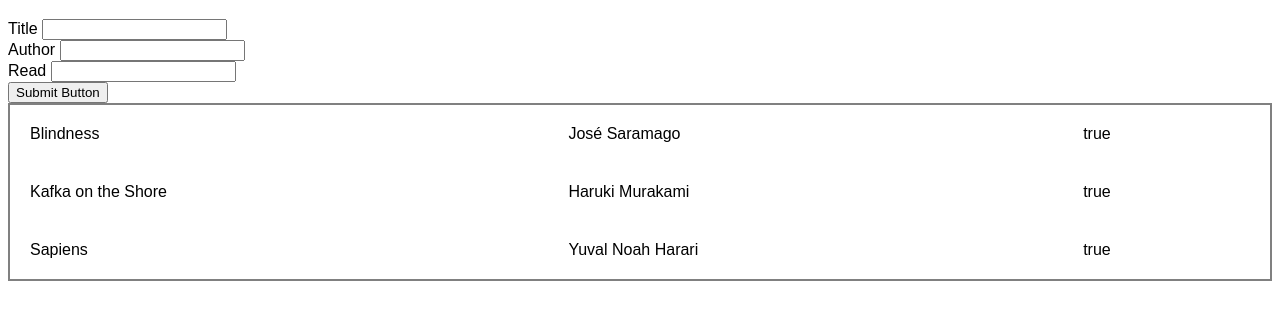
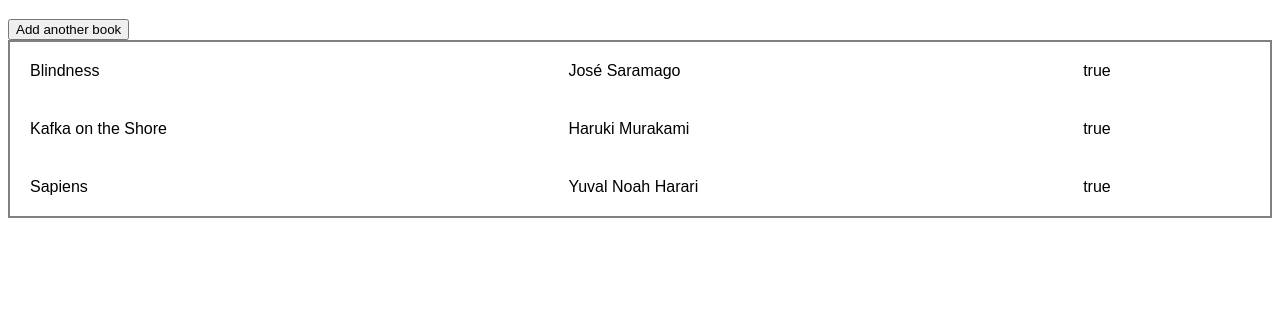
Before and after one commit to V-Ho/make-a-bibliotheque, a plain HTML site: page index.html in a window 1280 px wide. Shown: the part 61-380 px from the top of the page. Drawn offline with Linux system fonts and the light colour scheme.

Commit message:
use localStorage items to render table

```diff
--- a/index.html
+++ b/index.html
@@ -12,7 +12,7 @@
 
   <h1>Hello Library</h1>
 
-  <div class="form-row">
+  <div id="form" class="form-row" style="display: none">
     <label for="bookTitle">Title</label>
     <input id="bookTitle" name="bookTitle" type="text"/>
     <br />
@@ -22,8 +22,10 @@
     <label for="bookRead">Read</label>
     <input id="bookRead" name="bookRead" type="text" />
     <br />
-    <button name="Submit Book" value="Click" onClick="clicked()">Submit Button</button>
+    <button name="Submit Book" value="Click" onClick="submitBook()">Submit Button</button>
   </div>
+
+  <input type="button" id="addBookBtn" value="Add another book" onClick="showForm()" />
 
 </body>
 </html>
--- a/library.js
+++ b/library.js
@@ -31,23 +31,38 @@ const showForm = () => {
   hideBtn()
 }
 
-const clicked = () => {
+const submitBook = () => {
   addBookfromForm()
   renderTable()
-  // location.reload(true)
 }
 
 const hideBtn = () => {
   document.getElementById('addBookBtn').style.display = 'none'
 }
 
-function addBookfromForm () {
+
+// store book data in localStorage
+let booksArray
+const populateStorage = () => {
+  // setItem stores key with values in localStorage
+  localStorage.setItem('booksArray', JSON.stringify(myLibrary))
+
+  // if localStorage exists, store as booksArray otherwise store as array
+  booksArray = JSON.parse(localStorage.getItem('booksArray' || '[]'))
+}
+
+populateStorage()
+
+const addBookfromForm = () => {
   const newBook = new Book(
     document.getElementById('bookTitle').value,
     document.getElementById('bookAuthor').value,
     document.getElementById('bookRead').value
   )
-  myLibrary.push(newBook)
+
+  // update localStorage with new book entry
+  localStorage.setItem('newBook', JSON.stringify(newBook))
+  booksArray.push(newBook)
 }
 
 const renderTable = () => {
@@ -55,17 +70,14 @@ const renderTable = () => {
   const tblBody = document.createElement('tbody')
   const body = document.getElementsByTagName('body')[0]
   const theader = document.createElement('thead')
-  const libFields = Object.keys(myLibrary[0])
-  console.log('fields', libFields)
-  console.log(libFields.length)
 
   // create rows
   let currentRow
-  for (let i = 0; i < myLibrary.length; i++) {
+  for (let i = 0; i < booksArray.length; i++) {
     const row = document.createElement('tr')
 
     // create cells
-    currentRow = myLibrary[i]
+    currentRow = booksArray[i]
     for (let j = 0; j < 3; j++) {
       let cell = document.createElement('td')
       cell.setAttribute('class', `cell${j}`)
@@ -93,11 +105,3 @@ const renderTable = () => {
 }
 
 window.onload = renderTable()
-
-// store data in localStorage
-const populateStorage = () => {
-  localStorage.setItem('books', JSON.stringify(myLibrary))
-  console.log(localStorage)
-}
-
-populateStorage()
```
